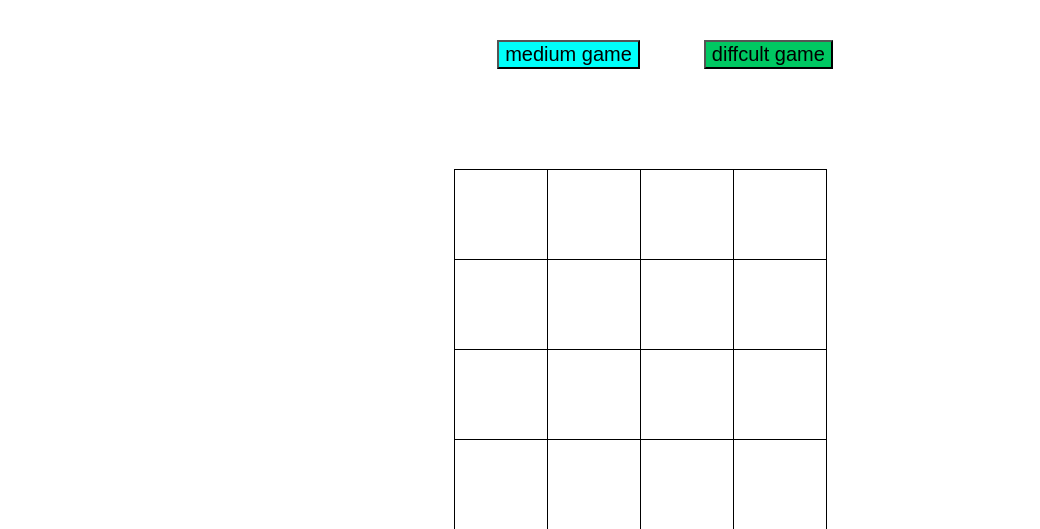
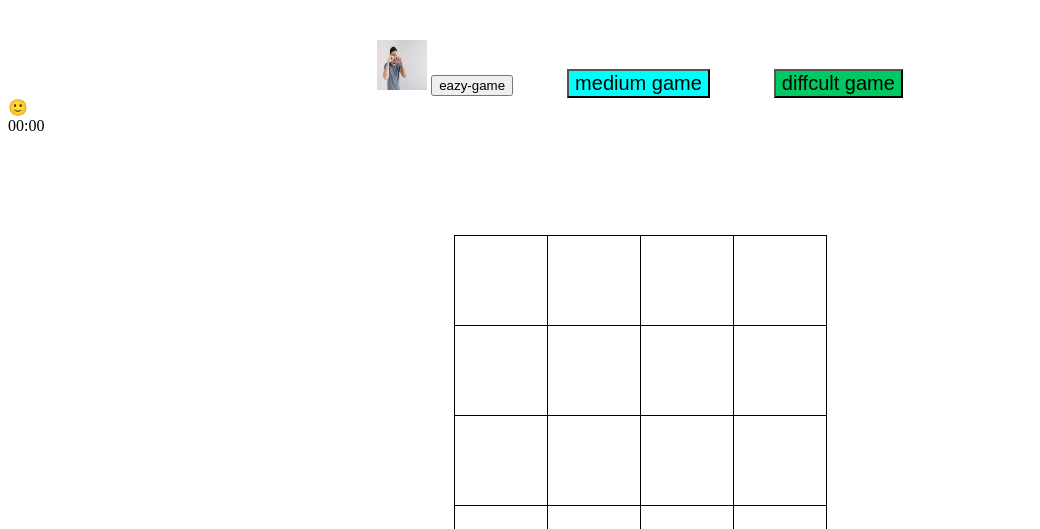
Before and after one commit to eldad1951/minesweeper, a plain HTML site: page index.html in a window 1280 px wide. Shown: the part 113-642 px from the top of the page, without its empty margins (0-1040 px from the left). Drawn offline with Linux system fonts and the light colour scheme.

Commit message:
Add files via upload

```diff
--- a/index.html
+++ b/index.html
@@ -7,20 +7,26 @@
    <body onload = "startGame()">
     <h1>  MineSweeper  Game  </h1>
     <div class="container-bot">
-  <!--   <img class = "piccry" src="/../eldad-img/crymen.jpg " alt = "crymen "> -->
-    <p class = "lost" > <span> auis</span>  i lost the game</p>
+     <img class = "piccry" src="/../eldad-img/crymen.jpg " alt = "crymen ">
+    <p class = "lost" > </p>
+     <button  class = "bot1" onclick = "easyGame()">eazy-game</button>
      <button class = "bot2"  onclick = "mediumGame()">medium game</button>
-     <button class = "bot3"  onclick = "diffcultGame()">diffcult game</button>
+     <button class = "bot3"  onclick = "diffcultGame()">diffcult game</button></div>
+     <div class ="warper">
+       <div class="table-h">
+        <div class = "emoj">🙂</div>
+        <div class ="timer">00:00</div>
+      </div>
+      <table class = "tab" >
+        <tbody  class = "model" ></tbody>
+      </table>
      </div>
-
-     <table>
-       <tbody class="model"></tbody>
-    </table>
     <div class="levelcenter">
         <div   class = "level" ></div>
     </div>
+
    <script src="eldad-prog/main.js"></script>
-
+   <script src="eldad-prog/init.js"></script>
 </body>
 
 </html>
```
